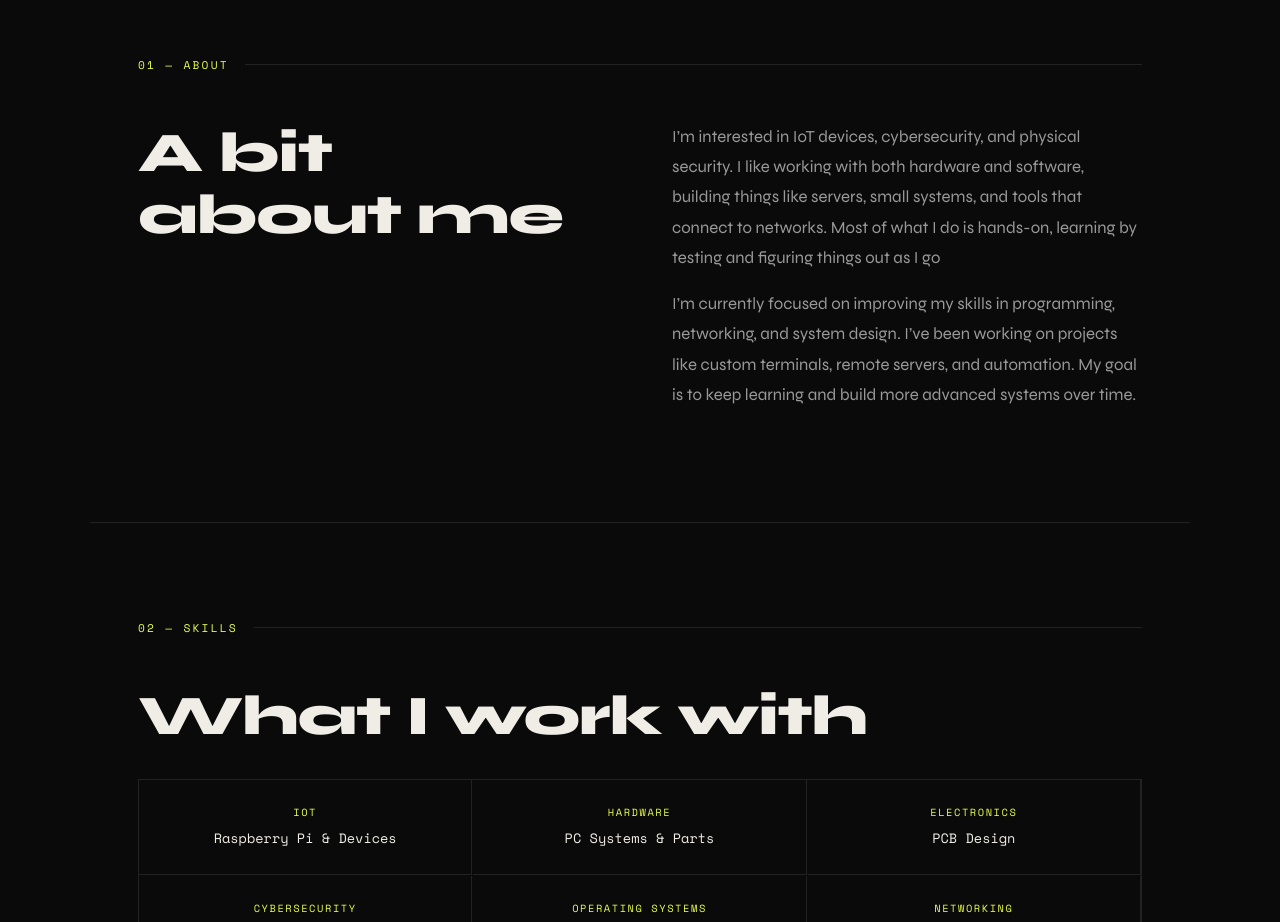
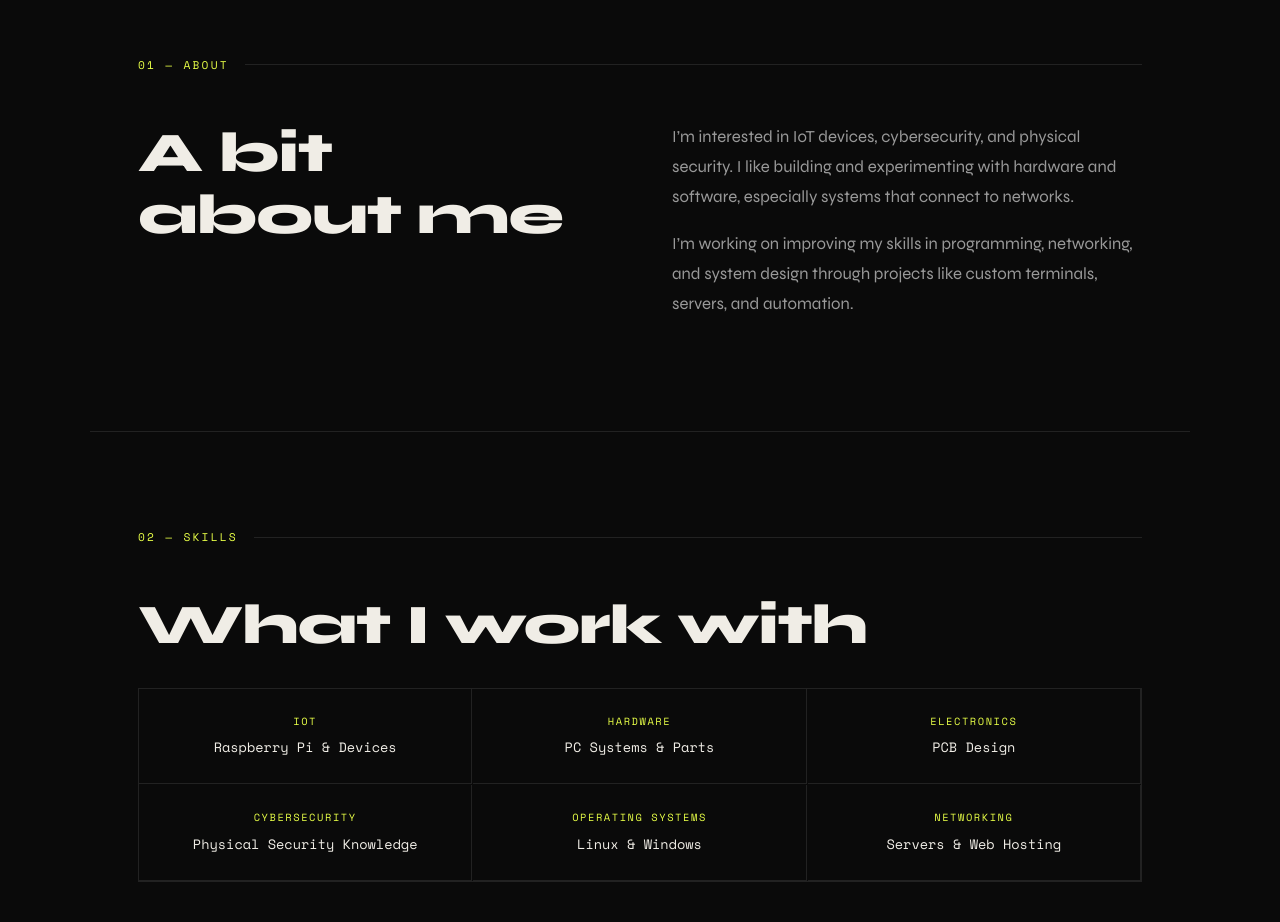
Before and after one commit to TheHardwareKnight/Portfolio, a plain HTML site: page index.html in a window 1280 px wide. Shown: the part 840-1762 px from the top of the page. Drawn offline with nearby package versions, Linux system fonts and the light colour scheme.

Commit message:
Revise about section in index.html

```diff
--- a/index.html
+++ b/index.html
@@ -350,8 +350,8 @@
     <div class="about-grid">
       <div><h2>A bit about me</h2></div>
       <div class="about-text">
-        <p>I’m interested in IoT devices, cybersecurity, and physical security. I like working with both hardware and software, building things like servers, small systems, and tools that connect to networks. Most of what I do is hands-on, learning by testing and figuring things out as I go</p>
-        <p>I’m currently focused on improving my skills in programming, networking, and system design. I’ve been working on projects like custom terminals, remote servers, and automation. My goal is to keep learning and build more advanced systems over time.</p>
+        <p>I’m interested in IoT devices, cybersecurity, and physical security. I like building and experimenting with hardware and software, especially systems that connect to networks.</p>
+        <p>I’m working on improving my skills in programming, networking, and system design through projects like custom terminals, servers, and automation.</p>
       </div>
     </div>
   </section>
```
